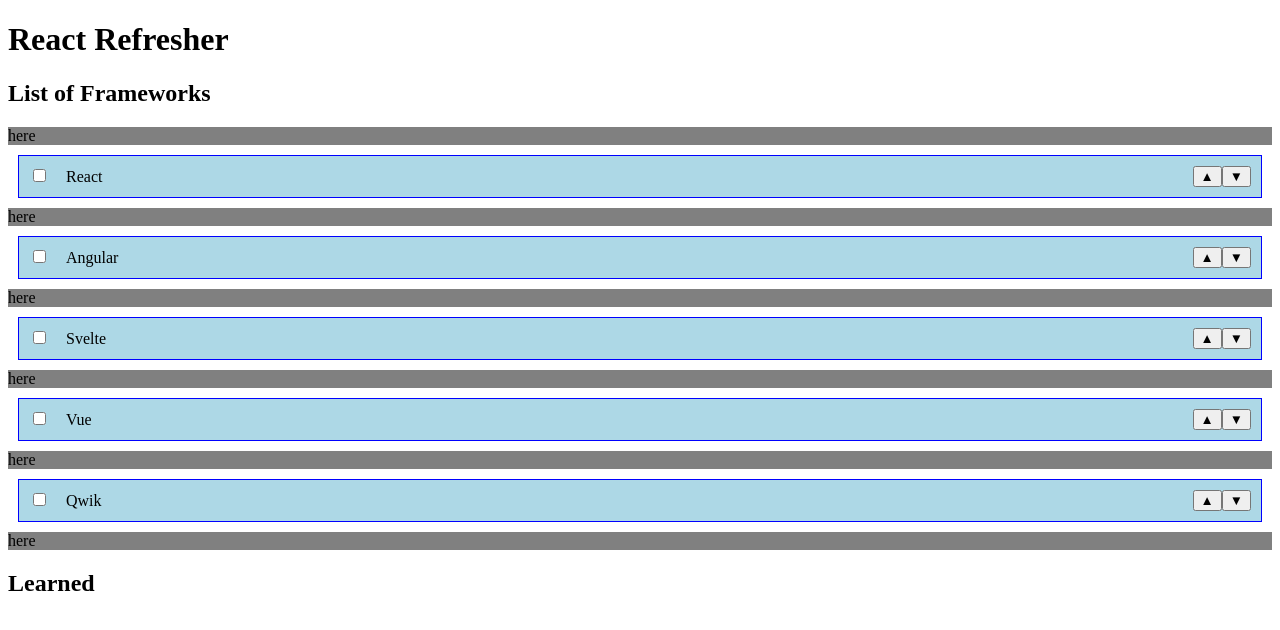
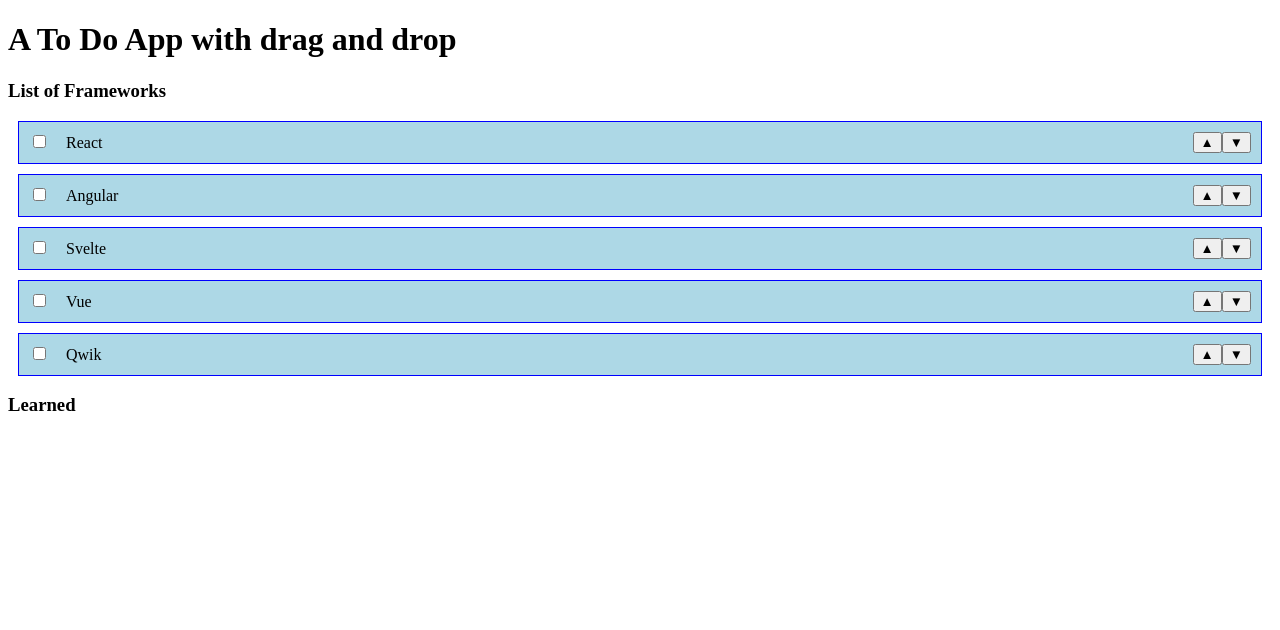
Before and after one commit to kevin-johne/DotoTodo, a React (Create React App) app: page / in a window 1280 px wide. Shown: the top 630 px of the page. Built offline with nearby package versions, Linux system fonts and the light colour scheme.

Commit message:
use context for app state

```diff
--- a/src/App.jsx
+++ b/src/App.jsx
@@ -1,11 +1,9 @@
-import React, { useState } from "react";
-import { Card } from "./Card";
-
-import { Draggable } from "./Draggable";
-import { Dropable } from "./Dropable";
+import React, { useCallback, useMemo, useState } from "react";
+import { List } from "./components/List";
+import { AppContext } from "./context";
 
 export const App = function () {
-  const [todo, setTodo] = useState([
+  const [todos, setTodos] = useState([
     {
       checked: false,
       name: "React",
@@ -33,94 +31,34 @@
     }
   ]);
 
-  const sortedTodo = todo.sort((a, b) => {
+  const sortedTodo = todos.sort((a, b) => {
     return a.pos > b.pos;
   });
 
-  const toggle = (item) => {
-    const copy = [...todo];
+  const backlogItems = sortedTodo.filter(({checked}) => checked === false );
+  const doneItems = sortedTodo.filter(({checked}) => checked === true);
+
+  const toggle = useCallback((item) => {
+    const copy = [...todos];
     const foundItem = copy.find((copiedItem) => item.name === copiedItem.name);
+    if(!foundItem) return;
     foundItem.checked = !foundItem.checked;
-    setTodo(copy);
-  };
+    setTodos(copy);
+  },[todos, setTodos]);
 
-  /**
-   * Move a card from on position to a target position
-   */
-  const move = (currentPos, targetPos) => {
-    const copy = [...todo];
-    const foundItem = copy.find((copiedItem) => copiedItem.pos === currentPos);
-    let index = targetPos > currentPos ? currentPos + 1 : currentPos - 1;
-
-    for (; index < sortedTodo.length && index >= 0; ) {
-      if (targetPos > currentPos) {
-        // targetPos >= index continue
-        if (targetPos < index) break;
-      } else {
-        // index >= targetPos continue
-        if (targetPos > index) break;
-      }
-
-      const nextItem = sortedTodo[index];
-      if (
-        foundItem.name !== nextItem.name &&
-        foundItem.checked === nextItem.checked
-      ) {
-        const nextFoundItem = copy.find(
-          (copiedItem) => nextItem.name === copiedItem.name
-        );
-        const foundItemPos = foundItem.pos;
-        foundItem.pos = nextFoundItem.pos;
-        nextFoundItem.pos = foundItemPos;
-      }
-      targetPos > currentPos ? index++ : index--;
-    }
-
-    setTodo(copy);
-  };
-
-  const dropped = (droppedItem, targetItem) => {
-    if (droppedItem.pos < targetItem.pos) {
-      move(droppedItem.pos, targetItem.pos - 1);
-    } else {
-      move(droppedItem.pos, targetItem.pos);
-    }
-  };
+  const contextValue = useMemo(() => ({
+    todos,
+    setTodos,
+    toggle
+  }), [todos, setTodos, toggle])
 
   return (
-    <div className="App">
-      <h1>React Refresher</h1>
-
-      <h2>List of Frameworks</h2>
-      {sortedTodo.map((item, index, array) => {
-        if (item.checked === true) return null;
-        return (
-          <>
-            <Dropable
-              key={"before" + index}
-              onDrop={(droppedItem) => dropped(droppedItem, item)}
-            >
-              here
-            </Dropable>
-            <Draggable key={"draggable" + index} item={item}>
-              <Card item={item} toggle={toggle} move={move} />
-            </Draggable>
-          </>
-        );
-      })}
-      <Dropable
-        onDrop={(droppedItem) =>
-          dropped(droppedItem, { pos: sortedTodo.length })
-        }
-      >
-        here
-      </Dropable>
-
-      <h2>Learned</h2>
-      {todo.map((item, index) => {
-        if (item.checked === false) return null;
-        return <Card key={index} item={item} toggle={toggle} move={move} />;
-      })}
-    </div>
+    <AppContext.Provider value={contextValue}>
+      <div className="App">
+        <h1>A To Do App with drag and drop</h1>
+        <List heading="List of Frameworks" items={backlogItems}/>
+        <List heading="Learned" items={doneItems}/>
+      </div>
+    </AppContext.Provider>
   );
 };
--- a/src/Card.jsx
+++ b/src/components/Card.jsx
@@ -1,4 +1,6 @@
+import React, { useContext } from "react";
 import styled from "styled-components";
+import { AppContext } from "../context";
 const Container = styled.div`
   display: flex;
   padding: 10px;
@@ -23,7 +25,9 @@
   align-self: center;
 `;
 
-export const Card = function ({ toggle, move, item }) {
+export const Card = function ({ move, item }) {
+  const {toggle} = useContext(AppContext);
+
   return (
     <Container>
       <Label>
--- a/src/Draggable.jsx
+++ b/src/components/Draggable.jsx
@@ -1,4 +1,4 @@
-import { useEffect, useState, useRef } from "react";
+import React, { useEffect, useState, useRef } from "react";
 
 export const Draggable = function ({ item, children }) {
   const [ref, isDragging] = useDrag(item);
--- a/src/Dropable.jsx
+++ b/src/components/Droppable.jsx
@@ -1,7 +1,16 @@
-import { useEffect, useState, useRef } from "react";
+import React, { useEffect, useState, useRef } from "react";
+import styled from "styled-components";
 
-export const Dropable = function ({ onDrop, children }) {
-  const [ref, isOver, droppedItem, reset] = useDropable();
+const Container = styled.div`
+  position: absolute;
+  height: 20px;
+  width: 100%;
+  transform: translateY(-50%);
+  background-color: ${props => props.isOver && "lightblue"};
+`;
+
+export const Droppable = function ({ onDrop, children }) {
+  const [ref, isOver, droppedItem, reset] = useDroppable();
 
   useEffect(() => {
     if (droppedItem) {
@@ -14,13 +23,13 @@
   }, [droppedItem, onDrop, reset]);
 
   return (
-    <div ref={ref} style={{ backgroundColor: isOver ? "green" : "grey" }}>
+    <Container ref={ref} isOver={isOver}>
       {children}
-    </div>
+    </Container>
   );
 };
 
-export const useDropable = () => {
+export const useDroppable = () => {
   const dropZone = useRef(null);
   const [isOver, setIsOver] = useState(false);
   const [droppedItem, setDroppedItem] = useState(null);
--- /dev/null
+++ b/src/components/List.jsx
@@ -0,0 +1,77 @@
+import { Droppable } from "./Droppable";
+import { Draggable } from "./Draggable";
+import { Card } from "./Card";
+import React, { useContext } from "react";
+import { AppContext } from "../context";
+
+export const List = ({heading, items}) => {
+  const {todos, setTodos} = useContext(AppContext);
+  /**
+   * Move a card from on position to a target position
+   */
+  const move = (currentPos, targetPos) => {
+    const copy = [...todos];
+    const foundItem = copy.find((copiedItem) => copiedItem.pos === currentPos);
+    let index = targetPos > currentPos ? currentPos + 1 : currentPos - 1;
+    if(!foundItem) return;
+
+    for (; index < items.length && index >= 0; ) {
+      if (targetPos > currentPos) {
+        // targetPos >= index continue
+        if (targetPos < index) break;
+      } else {
+        // index >= targetPos continue
+        if (targetPos > index) break;
+      }
+
+      const nextItem = items[index];
+      if (
+        foundItem.name !== nextItem.name &&
+        foundItem.checked === nextItem.checked
+      ) {
+        const nextFoundItem = copy.find(
+          (copiedItem) => nextItem.name === copiedItem.name
+        );
+        if(!nextFoundItem) return;
+        const foundItemPos = foundItem.pos;
+        foundItem.pos = nextFoundItem.pos;
+        nextFoundItem.pos = foundItemPos;
+      }
+      targetPos > currentPos ? index++ : index--;
+    }
+
+    setTodos(copy);
+  };
+
+  const dropped = (droppedItem, targetItem) => {
+    if (droppedItem.pos < targetItem.pos) {
+      move(droppedItem.pos, targetItem.pos - 1);
+    } else {
+      move(droppedItem.pos, targetItem.pos);
+    }
+  };
+
+  return (
+    <div>
+      <h3>{heading}</h3>
+      {items.map((item, index) => {
+        return (
+          <div key={item.pos}>
+            <Droppable
+              onDrop={(droppedItem) => dropped(droppedItem, item)}
+            ></Droppable>
+            <Draggable item={item}>
+              <Card item={item} move={move} />
+            </Draggable>
+          </div>
+        );
+      })}
+      <Droppable
+        onDrop={(droppedItem) =>
+          dropped(droppedItem, { pos: items.length })
+        }
+      >
+      </Droppable>
+    </div>
+  )
+}
--- /dev/null
+++ b/src/context.js
@@ -0,0 +1,7 @@
+import { createContext } from "react";
+
+export const AppContext = createContext({
+  todos: [],
+  setTodos: () => {},
+  toggle: () => {},
+});
```
